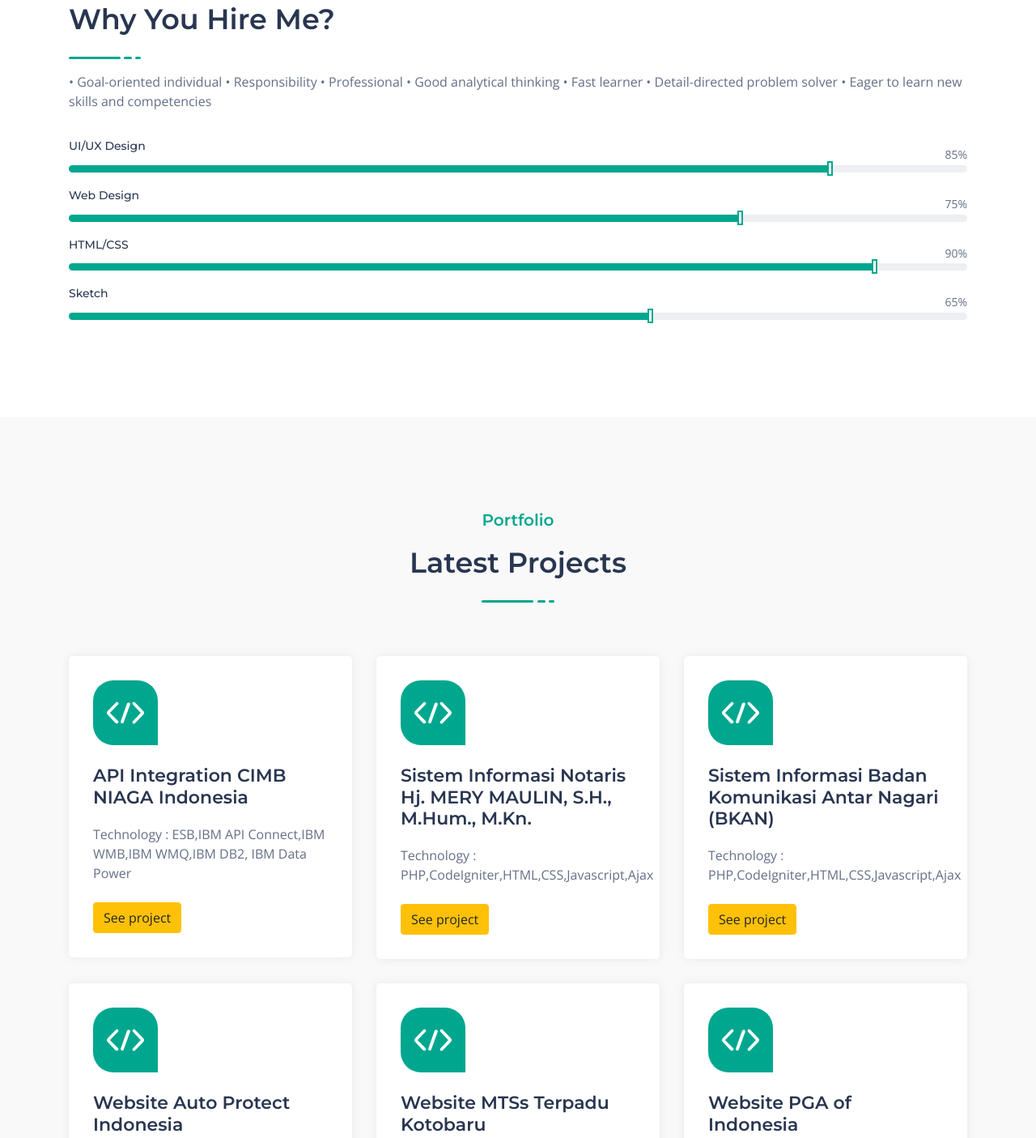
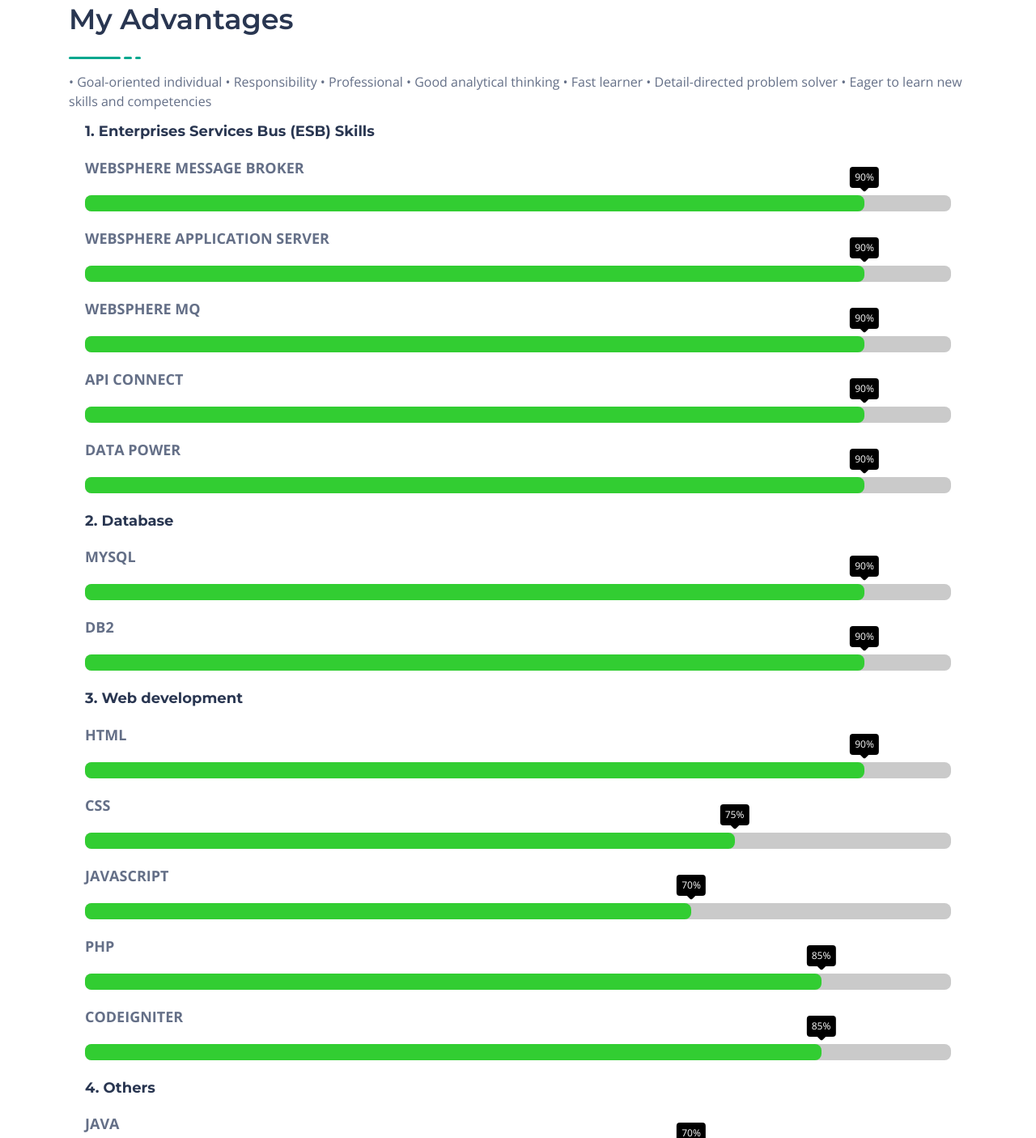
Before and after one commit to ilhamoperanda/about-me, a plain HTML site: page index.html in a window 1280 px wide. Shown: the part 562-1967 px from the top of the page at 81% size. Drawn offline with nearby package versions, Linux system fonts and the light colour scheme.

Commit message:
add skils

```diff
--- a/index.html
+++ b/index.html
@@ -23,6 +23,61 @@
     <link rel="stylesheet" href="assets/css/default.css">
 
     <link rel="stylesheet" href="assets/css/style.css">
+
+    <style>
+        .skills {
+            width: 100%;
+            /* max-width: 600px; */
+            padding: 0 20px;
+        }
+
+        .skill-name {
+            font-size: 18px;
+            font-weight: 700;
+            text-transform: uppercase;
+            margin: 20px 0;
+        }
+
+        .skill-bar {
+            height: 20px;
+            background: #cacaca;
+            border-radius: 8px;
+        }
+
+        .skill-per {
+            height: 20px;
+            background-color: #32cd32;
+            border-radius: 8px;
+            width: 0;
+            transition: 1s linear;
+            position: relative;
+        }
+
+        .skill-per::before {
+            content: attr(per);
+            position: absolute;
+            padding: 4px 6px;
+            background-color: #000;
+            color: #fff;
+            font-size: 12px;
+            border-radius: 4px;
+            top: -35px;
+            right: 0;
+            transform: translateX(50%);
+        }
+
+        .skill-per::after {
+            content: '';
+            position: absolute;
+            width: 10px;
+            height: 10px;
+            background-color: #000;
+            top: -16px;
+            right: 0;
+            transform: translateX(50%) rotate(45deg);
+            border-radius: 2px;
+        }
+    </style>
 
 </head>
 
@@ -114,13 +169,6 @@
                                 Operanda</h2>
                             <span class="wow fadeInUp" data-wow-duration="1.3s" data-wow-delay="0.8s">Web Developer &
                                 ESB Integration Developer</span>
-                            <!-- <p class="wow fadeInUp" data-wow-duration="1.3s" data-wow-delay="1.1s">• Goal-oriented individual
-• Responsibility
-• Professional
-• Good analytical thinking
-• Fast learner
-• Detail-directed problem solver
-• Eager to learn new skills and competencies</p> -->
                             <a href="#about" rel="nofollow" class="main-btn wow fadeInUp" data-wow-duration="1.3s"
                                 data-wow-delay="1.4s">More about me</a><br><br><br>
                         </div> <!-- header hero content -->
@@ -156,7 +204,7 @@
                     <div class="about_content mt-45 wow fadeInLeftBig" data-wow-duration="1.3s" data-wow-delay="0.5s">
                         <div class="section_title">
                             <h5 class="sub_title">About</h5>
-                            <h3 class="main_title">Why You Hire Me?</h3>
+                            <h3 class="main_title">My Advantages</h3>
                             <ul class="line">
                                 <li></li>
                                 <li></li>
@@ -174,58 +222,99 @@
 
 
                         <div class="about_skills pt-15">
-                            <div class="skill_item mt-20">
-                                <div class="skill_header">
-                                    <h6 class="skill_title">UI/UX Design</h6>
-                                    <div class="skill_percentage">
-                                        <p><span class="counter">85</span>%</p>
+                            <div class="skills">
+                                <h5>1. Enterprises Services Bus (ESB) Skills</h5>
+                                <div class="skill">
+                                    <div class="skill-name">Websphere Message Broker</div>
+                                    <div class="skill-bar">
+                                        <div class="skill-per" per="90"></div>
                                     </div>
                                 </div>
-                                <div class="skill_bar">
-                                    <div class="bar_inner">
-                                        <div class="bar progress_line" data-width="85"></div>
+                                <div class="skill">
+                                    <div class="skill-name">Websphere Application Server</div>
+                                    <div class="skill-bar">
+                                        <div class="skill-per" per="90"></div>
                                     </div>
                                 </div>
-                            </div> <!-- skill item -->
-                            <div class="skill_item mt-20">
-                                <div class="skill_header">
-                                    <h6 class="skill_title">Web Design</h6>
-                                    <div class="skill_percentage">
-                                        <p><span class="counter">75</span>%</p>
+                                <div class="skill">
+                                    <div class="skill-name">Websphere MQ</div>
+                                    <div class="skill-bar">
+                                        <div class="skill-per" per="90"></div>
                                     </div>
                                 </div>
-                                <div class="skill_bar">
-                                    <div class="bar_inner">
-                                        <div class="bar progress_line" data-width="75"></div>
+                                <div class="skill">
+                                    <div class="skill-name">API Connect</div>
+                                    <div class="skill-bar">
+                                        <div class="skill-per" per="90"></div>
                                     </div>
                                 </div>
-                            </div> <!-- skill item -->
-                            <div class="skill_item mt-20">
-                                <div class="skill_header">
-                                    <h6 class="skill_title">HTML/CSS</h6>
-                                    <div class="skill_percentage">
-                                        <p><span class="counter">90</span>%</p>
+                                <div class="skill">
+                                    <div class="skill-name">Data Power</div>
+                                    <div class="skill-bar">
+                                        <div class="skill-per" per="90"></div>
                                     </div>
                                 </div>
-                                <div class="skill_bar">
-                                    <div class="bar_inner">
-                                        <div class="bar progress_line" data-width="90"></div>
+                                <br>
+                                <h5>2. Database</h5>
+                                <div class="skill">
+                                    <div class="skill-name">mysql</div>
+                                    <div class="skill-bar">
+                                        <div class="skill-per" per="90"></div>
                                     </div>
                                 </div>
-                            </div> <!-- skill item -->
-                            <div class="skill_item mt-20">
-                                <div class="skill_header">
-                                    <h6 class="skill_title">Sketch</h6>
-                                    <div class="skill_percentage">
-                                        <p><span class="counter">65</span>%</p>
+                                <div class="skill">
+                                    <div class="skill-name">db2</div>
+                                    <div class="skill-bar">
+                                        <div class="skill-per" per="90"></div>
                                     </div>
                                 </div>
-                                <div class="skill_bar">
-                                    <div class="bar_inner">
-                                        <div class="bar progress_line" data-width="65"></div>
+                                <br>
+                                <h5>3. Web development</h5>
+                                <div class="skill">
+                                    <div class="skill-name">HTML</div>
+                                    <div class="skill-bar">
+                                        <div class="skill-per" per="90"></div>
                                     </div>
                                 </div>
-                            </div> <!-- skill item -->
+                                <div class="skill">
+                                    <div class="skill-name">CSS</div>
+                                    <div class="skill-bar">
+                                        <div class="skill-per" per="75"></div>
+                                    </div>
+                                </div>
+                                <div class="skill">
+                                    <div class="skill-name">Javascript</div>
+                                    <div class="skill-bar">
+                                        <div class="skill-per" per="70"></div>
+                                    </div>
+                                </div>
+                                <div class="skill">
+                                    <div class="skill-name">PHP</div>
+                                    <div class="skill-bar">
+                                        <div class="skill-per" per="85"></div>
+                                    </div>
+                                </div>
+                                <div class="skill">
+                                    <div class="skill-name">CodeIgniter</div>
+                                    <div class="skill-bar">
+                                        <div class="skill-per" per="85"></div>
+                                    </div>
+                                </div>
+                                <br>
+                                <h5>4. Others</h5>
+                                <div class="skill">
+                                    <div class="skill-name">Java</div>
+                                    <div class="skill-bar">
+                                        <div class="skill-per" per="70"></div>
+                                    </div>
+                                </div>
+                                <div class="skill">
+                                    <div class="skill-name">linux/unix</div>
+                                    <div class="skill-bar">
+                                        <div class="skill-per" per="65"></div>
+                                    </div>
+                                </div>
+                            </div>
                         </div> <!-- about skill -->
                     </div> <!-- about content -->
                 </div>
@@ -377,11 +466,13 @@
 
                         </div>
                         <div class="service_content">
-                            <h4 class="service_title"><a href="https://www.cimbniaga.co.id">PT. Bank CIMB Niaga, Tbk</a></h4>
+                            <h4 class="service_title"><a href="https://www.cimbniaga.co.id">PT. Bank CIMB Niaga, Tbk</a>
+                            </h4>
                             <p>ESB Integration Developer</p>
                             <p>December 2018 - Present</p>
                             <p>Technology:</p>
-                            <p>ESB, IBM API Connect, IBM Data Power, IBM DB2, IBM WAS, IBM WMQ, IBM WMB, SOAP, Postman, Jmeter, Java, ESQL, JSON, XML</p>
+                            <p>ESB, IBM API Connect, IBM Data Power, IBM DB2, IBM WAS, IBM WMQ, IBM WMB, SOAP, Postman,
+                                Jmeter, Java, ESQL, JSON, XML</p>
 
 
 
@@ -400,7 +491,8 @@
                         <i class="lni"><img src="assets/images/mandiri.jpg" alt="hero"></i>
 
                         <div class="service_content">
-                            <h4 class="service_title"><a href="https://bankmandiri.co.id/">PT. Bank Mandiri, Tbk</a></h4><br>
+                            <h4 class="service_title"><a href="https://bankmandiri.co.id/">PT. Bank Mandiri, Tbk</a>
+                            </h4><br>
                             <p>Quality Assurance</p>
                             <p>Juni 2018 - November 2018</p>
                             <p>Technology:</p>
@@ -421,7 +513,8 @@
                         <i class="lni"><img src="assets/images/mitech.png" alt="hero"></i>
 
                         <div class="service_content">
-                            <h4 class="service_title"><a href="https://www.mitech.co.id/">PT. Mandiri International Technology</a></h4>
+                            <h4 class="service_title"><a href="https://www.mitech.co.id/">PT. Mandiri International
+                                    Technology</a></h4>
                             <p>Quality Assurance</p>
                             <p>Juni 2018 - November 2018</p>
                             <p>Technology:</p>
@@ -506,8 +599,7 @@
                             <li><a href="#">Pricing</a></li>
                             <li><a href="#">Contact Us</a></li>
                         </ul> -->
-                        <p class="credit pt-45">Template by <a href="https://uideck.com/"
-                                rel="nofollow">UIdeck</a></p>
+                        <p class="credit pt-45">Template by <a href="https://uideck.com/" rel="nofollow">UIdeck</a></p>
                     </div> <!-- footer content -->
                 </div>
             </div> <!-- row -->
@@ -560,3 +652,19 @@
 </body>
 
 </html>
+<script>
+    $('.skill-per').each(function () {
+        var $this = $(this);
+        var per = $this.attr('per');
+        $this.css("width", per + '%');
+        $({ animatedValue: 0 }).animate({ animatedValue: per }, {
+            duration: 1000,
+            step: function () {
+                $this.attr('per', Math.floor(this.animatedValue) + '%');
+            },
+            complete: function () {
+                $this.attr('per', Math.floor(this.animatedValue) + '%');
+            }
+        });
+    });
+</script>
```
Lines whose indentation alone changed are shown as unchanged.
